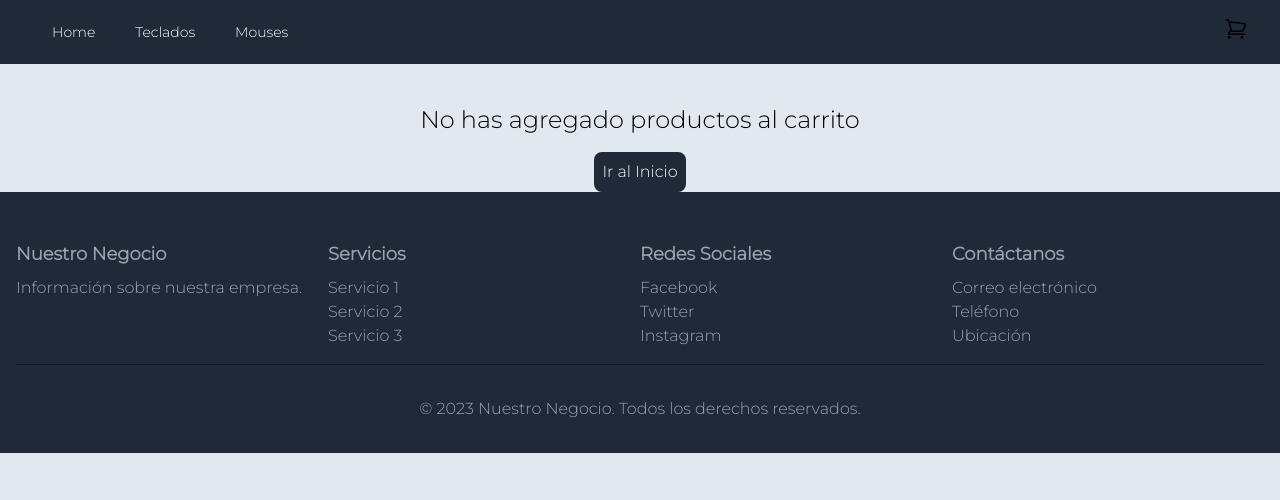
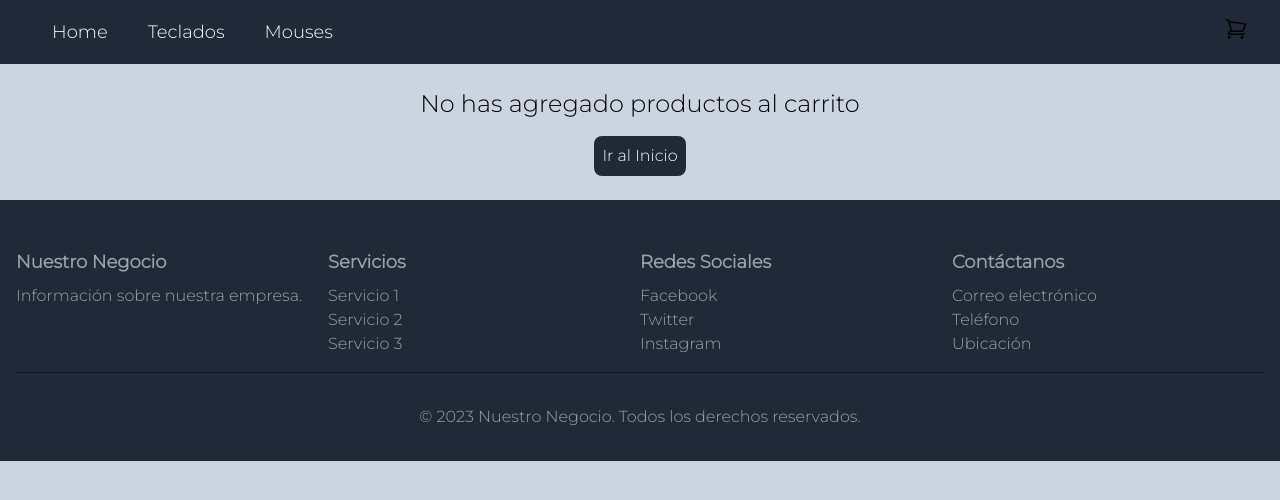
Before and after one commit to Cristian-Souto/React-Coder-Ecommerce, a React (Create React App) app: page /cart in a window 1280 px wide. Shown: the top 500 px of the page. Built offline with nearby package versions, Linux system fonts and the light colour scheme.

Commit message:
se agrega estilos al componente itemlist

```diff
--- a/src/components/CartWidget.jsx
+++ b/src/components/CartWidget.jsx
@@ -1,7 +1,6 @@
 import React, { useContext } from "react";
 import { Link } from "react-router-dom";
 import { CartContext } from "../context/cartContext";
-import "../hoja-de-estilo/cartWidget.css";
 
 const CartWidget = () => {
   const { productsAdded } = useContext(CartContext);
--- a/src/components/ItemCount.jsx
+++ b/src/components/ItemCount.jsx
@@ -10,6 +10,7 @@ export const ItemCount = ({ count, handleCount }) => {
       </button>
       <span
         id="counter"
+        className="flex flex-1 justify-center items-center mx-4 font-bold"
       >
         {count}
       </span>
--- a/src/components/ItemDetail.jsx
+++ b/src/components/ItemDetail.jsx
@@ -78,7 +78,7 @@ const ItemDetail = ({ item }) => {
           <div className="w-full flex flex-col items-center">
             <button
               onClick={handleAdd}
-              className="w-4/5 bg-gray-200 px-4 py-2 mt-2 rounded disabled:opacity-40"
+              className="w-4/5 bg-gray-200 px-4 py-2 mt-2 rounded disabled:opacity-40 hover:bg-gray-600 duration-500 hover:text-white"
               disabled={currentStock === 0}
             >
               Agregar al carrito
--- a/src/components/Layout.jsx
+++ b/src/components/Layout.jsx
@@ -3,9 +3,9 @@ import Footer from "./Footer";
 
 export const Layout = ({children})=>{
   return(
-    <div className="flex flex-col min-h-screen bg-slate-200" >
+    <div className="flex flex-col min-h-screen bg-slate-300" >
       <Navbar />
-      <section className="pt-10 flex justify-center item-center">{children}</section>
+      <section className="pt-6 pb-6 flex justify-center">{children}</section>
       <Footer />
     </div>
   )
--- a/src/components/NavBar.jsx
+++ b/src/components/NavBar.jsx
@@ -1,8 +1,6 @@
 import { useState } from "react";
 import { Link } from "react-router-dom";
 import CartWidget from "./CartWidget";
-
-
 
 const Navbar = () => {
   const [isOpen, setIsOpen] = useState(false);
@@ -17,13 +15,15 @@ const Navbar = () => {
         <div className="flex items-center justify-between h-16">
           <div className="hidden md:block">
             <div className="ml-2 flex items-center">
-              <Link to="/" className="px-3 py-2 rounded-md text-sm font-medium text-white hover:text-gray-300 focus:outline-none focus:text-gray-300">
+              <Link to="/" className="px-3 py-2 rounded-md text-lg font-medium text-white hover:text-gray-300 focus:outline-none focus:text-gray-300">
                 Home
               </Link>
-              <Link to="/category/keyboard" className="ml-4 px-3 py-2 rounded-md text-sm font-medium text-white hover:text-gray-300 focus:outline-none focus:text-gray-300">
+              <Link to="/category/keyboard"
+                className="ml-4 px-3 py-2 rounded-md text-lg font-medium text-white hover:text-gray-300 focus:outline-none focus:text-gray-300">
                 Teclados
               </Link>
-              <Link to="/category/mouse" className="ml-4 px-3 py-2 rounded-md text-sm font-medium text-white hover:text-gray-300 focus:outline-none focus:text-gray-300">
+              <Link to="/category/mouse"
+                className="ml-4 px-3 py-2 rounded-md text-lg font-medium text-white hover:text-gray-300 focus:outline-none focus:text-gray-300">
                 Mouses
               </Link>
             </div>
--- a/src/hoja-de-estilo/cartWidget.css
+++ /dev/null
@@ -1,19 +0,0 @@
-.cardButton{
-  border: none;
-  cursor: pointer;
-  padding: .6rem;
-  border-radius:50%;
-  background-color:#f3f4f5;
-}
-button{
-  border-radius: 6px;
-  border: none;
-  cursor: pointer;
-  padding: 0.5rem 1.2rem;
-}
-button:hover{
-  opacity:.8;
-}
-img{
-  width:20px;
-}
--- a/src/hoja-de-estilo/itemsListProducts.css
+++ b/src/hoja-de-estilo/itemsListProducts.css
@@ -1,9 +1,27 @@
 .itemsListProducts{
-  display: flex;
+ /*  display: flex;
   justify-content: center;
   align-items:center;
-  flex-wrap: wrap;
+  flex-wrap: wrap; */
+  display: grid;
+  grid-template-columns: repeat(4, 1fr);
+  grid-template-rows: repeat(4, auto);
   gap: 1rem;
-  padding-top:3rem;
-  height: 100vh;
+  padding:2rem 0;
+  /* border: 1px solid green; */
+  max-width: 1200px;
 }
+
+@media (max-width: 768px) {
+  .itemsListProducts {
+    grid-template-columns: repeat(2, 1fr);
+    grid-template-rows: repeat(6, auto);
+  }
+}
+
+@media (max-width: 480px) {
+  .itemsListProducts {
+    grid-template-columns: 1fr;
+    grid-template-rows: repeat(6, 1fr);
+  }
+}
```
